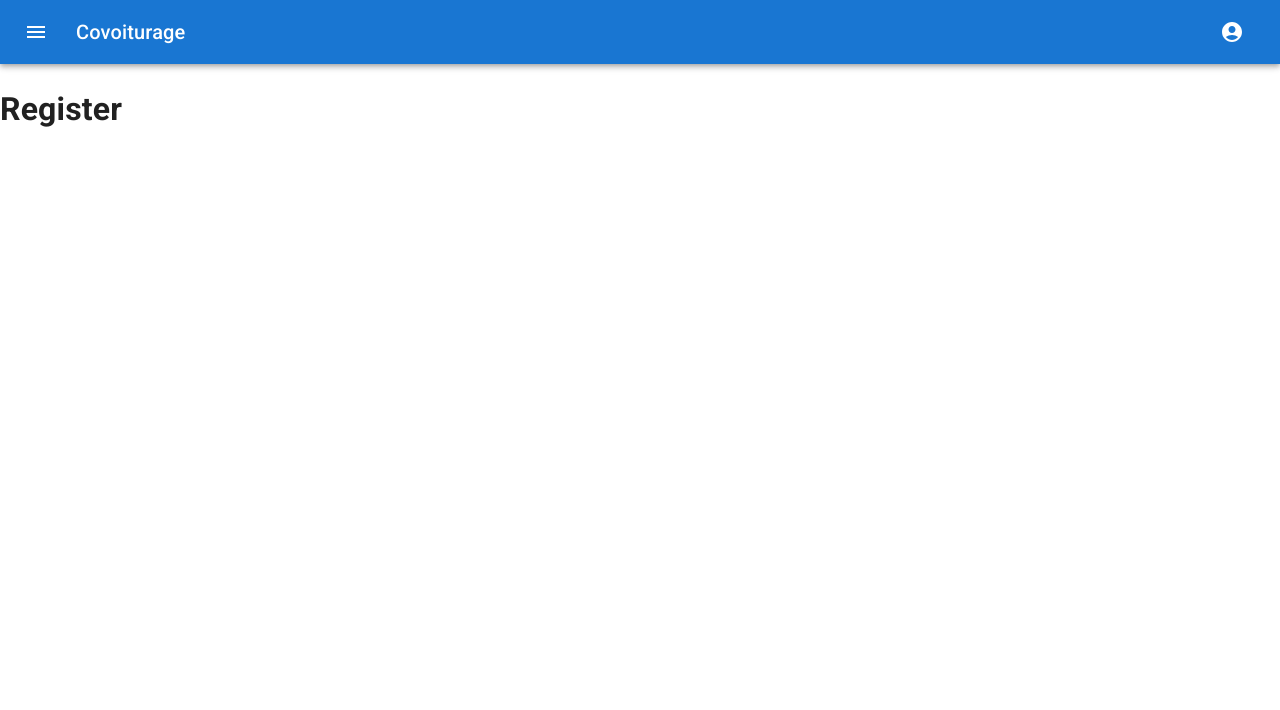
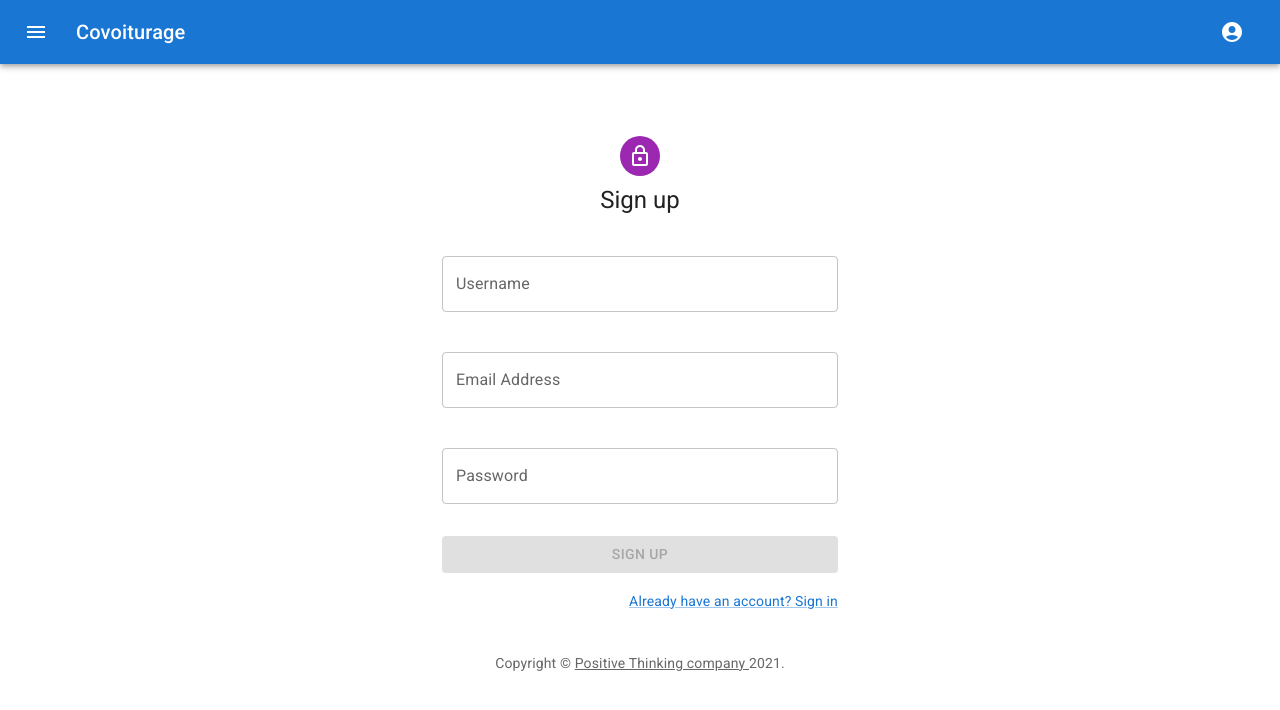
Before and after one commit to RemyCedric/carpool, a React (Create React App) app in the folder src/WebUI/ClientApp/: page /register in a window 1280 px wide. Shown: the top 710 px of the page. Built offline with nearby package versions, Linux system fonts and the light colour scheme.

Commit message:
added register feature

```diff
--- a/src/WebUI/ClientApp/src/features/account/AccountSlice.ts
+++ b/src/WebUI/ClientApp/src/features/account/AccountSlice.ts
@@ -4,7 +4,7 @@
 import { createAsyncThunk, createSlice, isAnyOf } from '@reduxjs/toolkit';
 import { toast } from 'react-toastify';
 import agent from '../../app/api/agent';
-import { LoginDto, UserDto } from '../../app/api/web-api-dtos';
+import { LoginDto, RegisterDto, UserDto } from '../../app/api/web-api-dtos';
 
 interface AccountState {
     user: UserDto | null;
@@ -23,6 +23,19 @@
         return thunkAPI.rejectWithValue({ error: error.data });
     }
 });
+
+export const registerUser = createAsyncThunk<UserDto, RegisterDto>(
+    'account/registerUser',
+    async (registerDto, thunkAPI: any) => {
+        try {
+            const user = await agent.Account.register(registerDto);
+            localStorage.setItem('user', JSON.stringify(user));
+            return user;
+        } catch (error: any) {
+            return thunkAPI.rejectWithValue({ error: error.data });
+        }
+    },
+);
 
 export const fetchCurrentUser = createAsyncThunk<UserDto>(
     'account/fetchCurrentUser',
--- /dev/null
+++ b/src/WebUI/ClientApp/src/features/account/Copyright.tsx
@@ -0,0 +1,19 @@
+import { Link, Typography } from '@mui/material';
+
+interface ICopyrightProps {
+    sx: {
+        mt: number;
+        mb?: number;
+    };
+}
+export default function Copyright({ sx }: ICopyrightProps): React.ReactElement {
+    return (
+        <Typography variant="body2" color="text.secondary" align="center" sx={sx}>
+            {'Copyright © '}
+            <Link color="inherit" href="https://positivethinking.tech/fr/" target="_blank">
+                {`Positive Thinking company `}
+            </Link>
+            {new Date().getFullYear()}.
+        </Typography>
+    );
+}
--- a/src/WebUI/ClientApp/src/features/account/Login.tsx
+++ b/src/WebUI/ClientApp/src/features/account/Login.tsx
@@ -15,27 +15,7 @@
 import { LoginDto } from '../../app/api/web-api-dtos';
 import { signInUser } from './AccountSlice';
 import { useAppDispatch } from '../../app/store';
-
-interface ICopyrightProps {
-    sx: {
-        mt: number;
-        mb: number;
-    };
-}
-
-function Copyright({ sx }: ICopyrightProps) {
-    return (
-        <>
-            <Typography variant="body2" color="text.secondary" align="center" sx={sx}>
-                {'Copyright © '}
-                <Link color="inherit" href="https://positivethinking.tech/fr/" target="_blank">
-                    Positive Thinking company
-                </Link>{' '}
-                {new Date().getFullYear()}.
-            </Typography>
-        </>
-    );
-}
+import Copyright from './Copyright';
 
 export default function Login(): React.ReactElement {
     const navigate = useNavigate();
@@ -44,7 +24,7 @@
         register,
         handleSubmit,
         formState: { isSubmitting, errors, isValid },
-    } = useForm<LoginDto>({ mode: 'all' });
+    } = useForm<LoginDto>({ mode: 'onTouched', reValidateMode: 'onChange' });
 
     async function submitForm(loginDto: FieldValues) {
         await dispatch(signInUser(loginDto as LoginDto));
@@ -73,16 +53,11 @@
                         margin="normal"
                         fullWidth
                         label="Email Address"
-                        autoFocus
                         {...register('email', {
                             required: 'email required',
-                            pattern: {
-                                value: /^[A-Za-z0-9._%+-]+@test.com$/,
-                                message: `The email isn't valid, please enter an 'positivethinking.lu' email`,
-                            },
                         })}
                         error={!!errors.email}
-                        helperText={errors?.email?.message}
+                        helperText={errors.email?.message}
                     />
                     <TextField
                         margin="normal"
@@ -91,13 +66,9 @@
                         type="password"
                         {...register('password', {
                             required: 'password required',
-                            pattern: {
-                                value: /^(?=.*?[A-Z])(?=.*?[a-z])(?=.*?[0-9])(?=.*?[#?!@$%^&*-]).{8,}$/,
-                                message: `The password isn't valid, it should contain at least one upperase letter, one lowercase letter, one number thus one special character`,
-                            },
                         })}
                         error={!!errors.password}
-                        helperText={errors?.password?.message}
+                        helperText={errors.password?.message}
                     />
                     <LoadingButton
                         disabled={!isValid}
@@ -111,7 +82,12 @@
                     </LoadingButton>
                     <Grid container>
                         <Grid item xs>
-                            <Link component={RouterLink} to="/reset-password" variant="body2">
+                            <Link
+                                component={RouterLink}
+                                to="/reset-password"
+                                onClick={(event) => event.preventDefault()}
+                                variant="body2"
+                            >
                                 Forgot password?
                             </Link>
                         </Grid>
--- a/src/WebUI/ClientApp/src/features/account/Register.tsx
+++ b/src/WebUI/ClientApp/src/features/account/Register.tsx
@@ -1,4 +1,124 @@
-/* eslint-disable react/react-in-jsx-scope */
-export default function Register(): React.ReactElement {
-    return <h1>Register</h1>;
+/* eslint-disable react/jsx-props-no-spreading */
+import * as React from 'react';
+import { FieldValues, useForm } from 'react-hook-form';
+import { Link as RouterLink, useNavigate } from 'react-router-dom';
+import Avatar from '@mui/material/Avatar';
+import TextField from '@mui/material/TextField';
+import { LoadingButton } from '@mui/lab';
+import Link from '@mui/material/Link';
+import Grid from '@mui/material/Grid';
+import Box from '@mui/material/Box';
+import LockOutlinedIcon from '@mui/icons-material/LockOutlined';
+import Typography from '@mui/material/Typography';
+import Container from '@mui/material/Container';
+import Copyright from './Copyright';
+import { useAppDispatch } from '../../app/store';
+import { registerUser } from './AccountSlice';
+import { RegisterDto } from '../../app/api/web-api-dtos';
+
+export default function SignUp(): React.ReactElement {
+    const navigate = useNavigate();
+    const dispatch = useAppDispatch();
+
+    async function submitForm(registerDto: FieldValues) {
+        await dispatch(registerUser(registerDto as RegisterDto));
+        navigate('/');
+    }
+
+    const {
+        register,
+        handleSubmit,
+        formState: { isSubmitting, errors, isValid },
+    } = useForm<RegisterDto>({ mode: 'onTouched', reValidateMode: 'onChange' });
+
+    return (
+        <Container component="main" maxWidth="xs">
+            <Box
+                sx={{
+                    marginTop: 8,
+                    display: 'flex',
+                    flexDirection: 'column',
+                    alignItems: 'center',
+                }}
+            >
+                <Avatar sx={{ m: 1, bgcolor: 'secondary.main' }}>
+                    <LockOutlinedIcon />
+                </Avatar>
+                <Typography component="h1" variant="h5">
+                    Sign up
+                </Typography>
+                <Box component="form" onSubmit={handleSubmit(submitForm)} noValidate sx={{ mt: 3 }}>
+                    <Grid container spacing={2}>
+                        <Grid item xs={12}>
+                            <TextField
+                                margin="normal"
+                                fullWidth
+                                label="Username"
+                                {...register('username', {
+                                    required: 'username required',
+                                    maxLength: {
+                                        value: 15,
+                                        message: `Username can't exceed 15 characters`,
+                                    },
+                                })}
+                                error={!!errors.username}
+                                helperText={errors.username?.message}
+                            />
+                        </Grid>
+                        <Grid item xs={12}>
+                            <TextField
+                                margin="normal"
+                                fullWidth
+                                label="Email Address"
+                                {...register('email', {
+                                    required: 'email required',
+                                    pattern: {
+                                        value: /^[A-Za-z0-9._%+-]+@test.com$/,
+                                        message: `The email isn't valid, please enter an 'positivethinking.lu' email`,
+                                    },
+                                })}
+                                error={!!errors.email}
+                                helperText={errors.email?.message}
+                            />
+                        </Grid>
+                        <Grid item xs={12}>
+                            <TextField
+                                margin="normal"
+                                fullWidth
+                                label="Password"
+                                type="password"
+                                {...register('password', {
+                                    required: 'password required',
+                                    pattern: {
+                                        value: /^(?=.*?[A-Z])(?=.*?[a-z])(?=.*?[0-9])(?=.*?[#?!@$%^&*-]).{8,}$/,
+                                        message: `The password isn't valid, it should contain at least one upperase letter, one lowercase letter, one number thus one special character`,
+                                    },
+                                })}
+                                error={!!errors.password}
+                                helperText={errors.password?.message}
+                            />
+                        </Grid>
+                    </Grid>
+                    <LoadingButton
+                        disabled={!isValid}
+                        loading={isSubmitting}
+                        type="submit"
+                        fullWidth
+                        variant="contained"
+                        sx={{ mt: 3, mb: 2 }}
+                    >
+                        Sign Up
+                    </LoadingButton>
+                    <Grid container justifyContent="flex-end">
+                        <Grid item>
+                            <Link component={RouterLink} to="/login" variant="body2">
+                                Already have an account? Sign in
+                            </Link>
+                        </Grid>
+                    </Grid>
+                </Box>
+            </Box>
+            <Copyright sx={{ mt: 5 }} />
+        </Container>
+    );
 }
```
Also changed, not shown: src/WebUI/ClientApp/.eslintrc.js, 1 other file (tests, documents, lock files or other folders).
